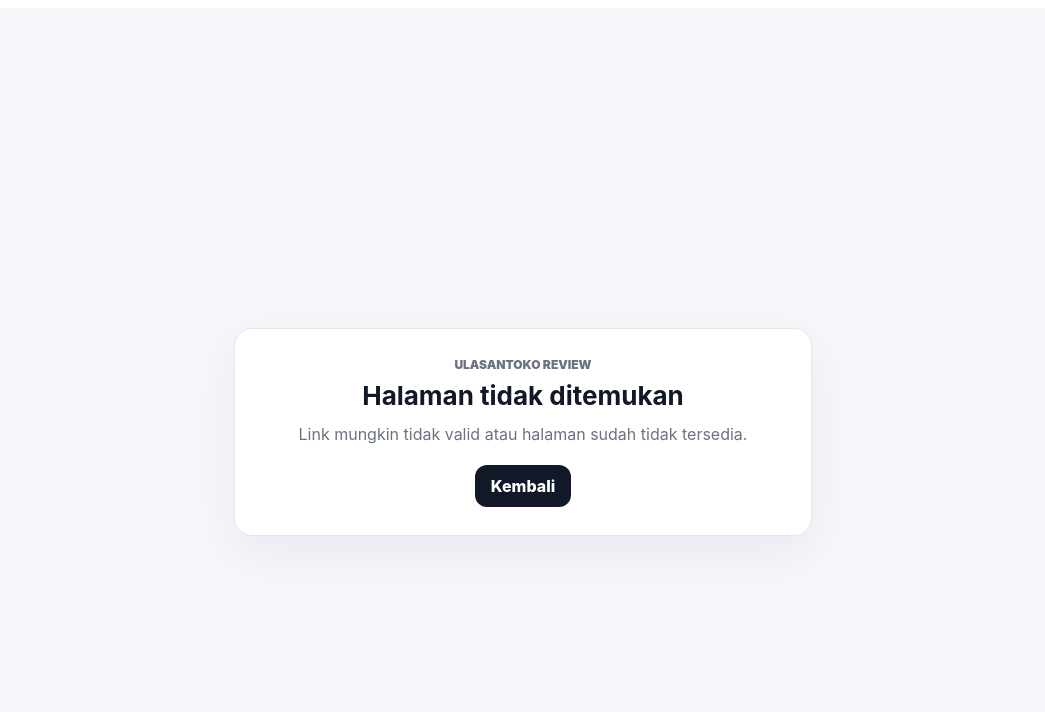
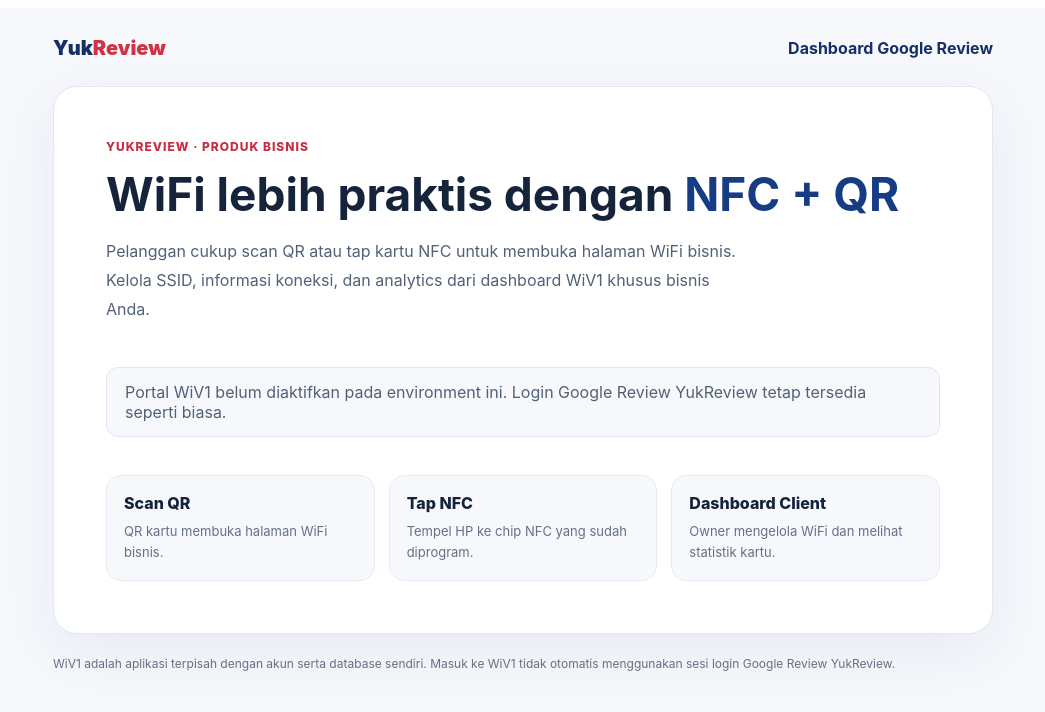
Before and after one commit to ulasantokogle-max/ulasantoko-review-v3, a Next.js app: page /bisnis/wifi in a window 1280 px wide. Before the commit this address had no page. Shown: the top 712 px of the page, without its empty margins (117-1162 px from the left). Built offline with nearby package versions, Linux system fonts and the light colour scheme; no server answers.

Commit message:
feat(yukreview): isolated WiV1 business portal app/bisnis/wifi/page.tsx

```diff
--- /dev/null
+++ b/app/bisnis/wifi/page.tsx
@@ -0,0 +1,50 @@
+import Link from "next/link";
+import { wiv1Portal } from "../../../lib/wiv1Portal";
+
+export const metadata = {
+  title: "Kartu WiFi NFC + QR | YukReview Bisnis",
+  description: "Akses WiFi tamu lebih praktis dengan NFC dan QR. Layanan WiV1 berjalan pada sistem terpisah dari kartu Google Review YukReview.",
+};
+
+export default function WifiBusinessPage() {
+  const portal = wiv1Portal();
+
+  return (
+    <main style={{ minHeight: "100vh", background: "#f6f8fc", color: "#15243b", fontFamily: "Inter, ui-sans-serif, system-ui, sans-serif", padding: "28px 18px 72px" }}>
+      <div style={{ maxWidth: 940, margin: "0 auto" }}>
+        <nav style={{ display: "flex", justifyContent: "space-between", gap: 12, alignItems: "center", marginBottom: 26 }}>
+          <Link href="/" style={{ textDecoration: "none", fontWeight: 900, fontSize: 20, color: "#162f67" }}>Yuk<span style={{ color: "#d33144" }}>Review</span></Link>
+          <Link href="/dashboard" style={{ textDecoration: "none", color: "#162f67", fontWeight: 700 }}>Dashboard Google Review</Link>
+        </nav>
+        <section style={{ background: "white", borderRadius: 24, border: "1px solid #e2e8f0", boxShadow: "0 18px 60px #162f6711", padding: "clamp(24px,5vw,52px)" }}>
+          <div style={{ fontWeight: 800, letterSpacing: 1, fontSize: 12, color: "#c52d42", marginBottom: 15 }}>YUKREVIEW · PRODUK BISNIS</div>
+          <h1 style={{ fontSize: "clamp(29px,5vw,46px)", margin: "0 0 16px", lineHeight: 1.13 }}>WiFi lebih praktis dengan <span style={{ color: "#163c83" }}>NFC + QR</span></h1>
+          <p style={{ color: "#526178", lineHeight: 1.8, fontSize: 16, maxWidth: 650, marginBottom: 28 }}>
+            Pelanggan cukup scan QR atau tap kartu NFC untuk membuka halaman WiFi bisnis. Kelola SSID, informasi koneksi, dan analytics dari dashboard WiV1 khusus bisnis Anda.
+          </p>
+          <div style={{ display: "flex", gap: 12, flexWrap: "wrap", marginBottom: 22 }}>
+            {portal ? <>
+              <a href={portal.clientUrl} rel="noopener noreferrer" style={{ background: "#163c83", color: "white", padding: "14px 22px", borderRadius: 12, textDecoration: "none", fontWeight: 800 }}>Masuk Dashboard WiFi</a>
+              <a href={portal.providerUrl} rel="noopener noreferrer" style={{ background: "#eef2fa", color: "#163c83", padding: "14px 22px", borderRadius: 12, textDecoration: "none", fontWeight: 800 }}>Login Provider WiV1</a>
+            </> : <p role="status" style={{ background: "#f7f8fb", border: "1px solid #e1e7f1", borderRadius: 12, padding: "14px 18px", color: "#526178" }}>
+              Portal WiV1 belum diaktifkan pada environment ini. Login Google Review YukReview tetap tersedia seperti biasa.
+            </p>}
+          </div>
+          <div style={{ display: "grid", gridTemplateColumns: "repeat(auto-fit, minmax(200px, 1fr))", gap: 14 }}>
+            {[
+              ["Scan QR", "QR kartu membuka halaman WiFi bisnis."],
+              ["Tap NFC", "Tempel HP ke chip NFC yang sudah diprogram."],
+              ["Dashboard Client", "Owner mengelola WiFi dan melihat statistik kartu."],
+            ].map(([title, description]) => <div key={title} style={{ padding: 17, borderRadius: 15, background: "#f6f8fc", border: "1px solid #e6ebf3" }}>
+              <div style={{ fontWeight: 850, marginBottom: 8 }}>{title}</div>
+              <div style={{ color: "#667085", lineHeight: 1.6, fontSize: 13 }}>{description}</div>
+            </div>)}
+          </div>
+        </section>
+        <p style={{ marginTop: 20, color: "#667085", fontSize: 12, lineHeight: 1.7 }}>
+          WiV1 adalah aplikasi terpisah dengan akun serta database sendiri. Masuk ke WiV1 tidak otomatis menggunakan sesi login Google Review YukReview.
+        </p>
+      </div>
+    </main>
+  );
+}
```
